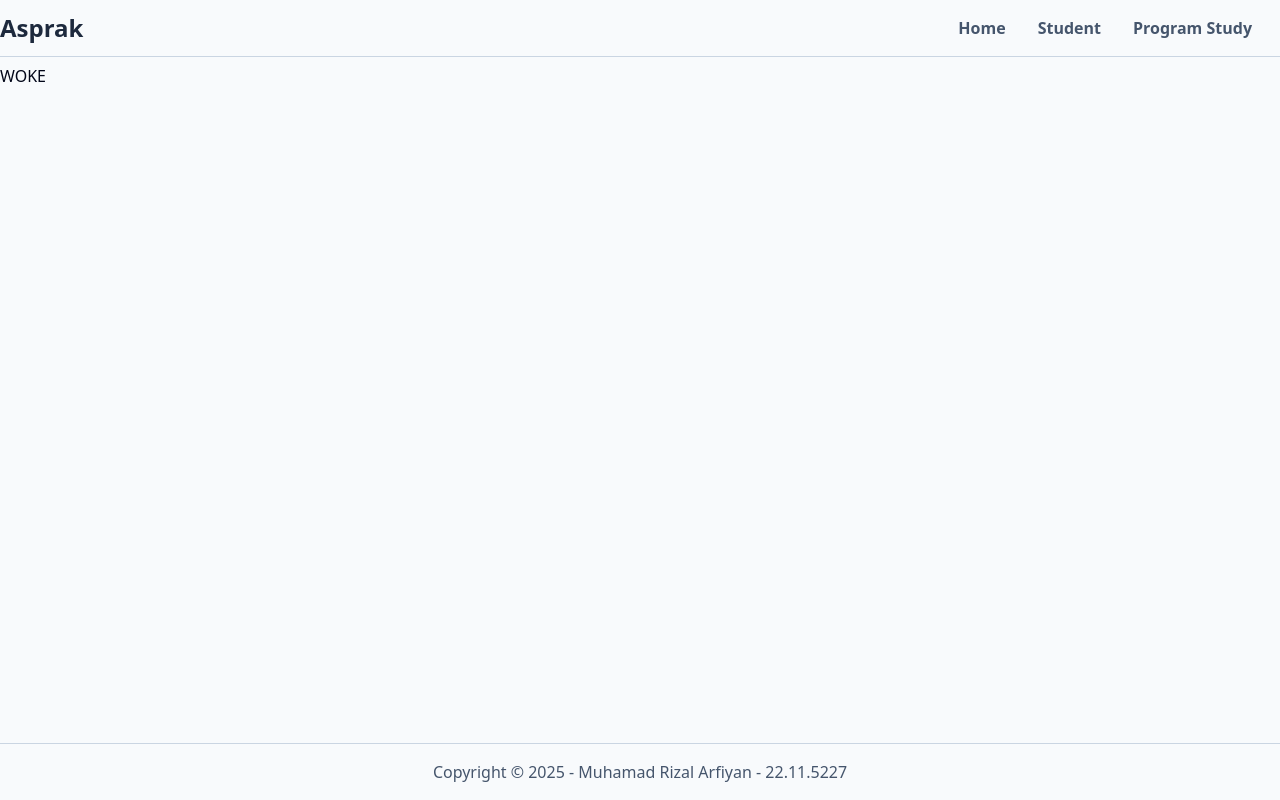
After one commit to rizalarfiyan/test-asprak-web, a PHP site: template src/Views/home.php in a window 1280 px wide. The commit adds this page. Run offline with PHP 8.4, Linux system fonts and the light colour scheme; the template is opened without the code that fills it, so the values that code supplies are empty.

Commit message:
feat: add template in global view
Signed-off-by: Rizal Arfiyan <rizal.arfiyan.23@gmail.com>

```diff
--- a/src/Controllers/HomeController.php
+++ b/src/Controllers/HomeController.php
@@ -8,6 +8,6 @@ class HomeController extends Controller
 {
     public function index()
     {
-        $this->render('index');
+        $this->render('home');
     }
 }
--- a/src/Core/Controller.php
+++ b/src/Core/Controller.php
@@ -4,10 +4,14 @@ namespace App\Core;
 
 class Controller
 {
+	protected $layout = 'default';
+
     protected function render($view, $data = [])
     {
         extract($data);
 
+        include __DIR__ . "/../Views/_layout/header.php";
         include __DIR__ . "/../Views/$view.php";
+        include __DIR__ . "/../Views/_layout/footer.php";
     }
 }
--- /dev/null
+++ b/src/Views/_layout/footer.php
@@ -0,0 +1,6 @@
+</main>
+<footer class="py-4 text-center border-t border-secondary-300 text-secondary-600">
+	<p>Copyright &#169; <?= date('Y'); ?> - Muhamad Rizal Arfiyan - 22.11.5227</p>
+</footer>
+</body>
+</html>
--- /dev/null
+++ b/src/Views/_layout/header.php
@@ -0,0 +1,45 @@
+<?php
+	$appName = 'Asprak';
+	$current = $_SERVER['REQUEST_URI'];
+	$menus = [
+		[
+			'path' => '/',
+			'name' => 'Home',
+		],
+		[
+			'path' => '/student',
+			'name' => 'Student',
+		],
+		[
+			'path' => '/program-study',
+			'name' => 'Program Study',
+		]
+	];
+?>
+
+<!DOCTYPE html>
+<html lang="en">
+
+<head>
+	<meta charset="UTF-8">
+	<meta name="viewport" content="width=device-width, initial-scale=1.0">
+	<title><?= isset($title) ? "{$title} | {$appName}" : $appName ?></title>
+	<link rel="stylesheet" href="style.css">
+	<script src="https://cdnjs.cloudflare.com/ajax/libs/htmx/2.0.4/htmx.min.js" integrity="sha512-2kIcAizYXhIn8TzUvqzEDZNuDZ+aW7yE/+f1HJHXFjQcGNfv1kqzJSTBRBSlOgp6B/KZsz1K0a3ZTqP9dnxioQ==" crossorigin="anonymous" referrerpolicy="no-referrer"></script>
+	<script src="https://cdnjs.cloudflare.com/ajax/libs/hyperscript/0.9.10/_hyperscript.min.js" integrity="sha512-awQNhUqpAZSFStlqtXXQgh85OmajVgFCZ5rckAdD4Y7J/LZQo/QuMmkd6ElVNM2UsiUFbhTb9ultQNMj18ku7w==" crossorigin="anonymous" referrerpolicy="no-referrer"></script>
+</head>
+
+<body class="font-sans antialiased scroll-smooth bg-secondary-50 text-secondary-950 flex flex-col min-h-screen">
+	<header class="fixed top-0 left-0 w-full border-b text-secondary-800 border-secondary-300">
+		<div class="container flex justify-between items-center gap-4">
+			<div class="text-2xl font-semibold">
+				<?= $appName ?>
+			</div>
+			<ul class="flex gap-2 p-4">
+				<?php foreach ($menus as $menu): ?>
+					<li><a class="px-3 py-2 font-semibold transition-colors duration-300 text-secondary-600 hover:text-primary-600 <?= $menu['path'] == $current ? '!text-primary-600 underline underline-offset-2 decoration-2' : '' ?>" href="<?= $menu['path'] ?>"><?= $menu['name'] ?></a></li>
+				<?php endforeach; ?>
+			</ul>
+		</div>
+	</header>
+	<main class="mt-16 grow container">
--- /dev/null
+++ b/src/Views/home.php
@@ -0,0 +1 @@
+<h1>WOKE</h1>
--- a/src/Views/index.php
+++ /dev/null
@@ -1 +0,0 @@
-<h1>Welcome Pages</h1>
```
Also changed, not shown: public/style.css.
